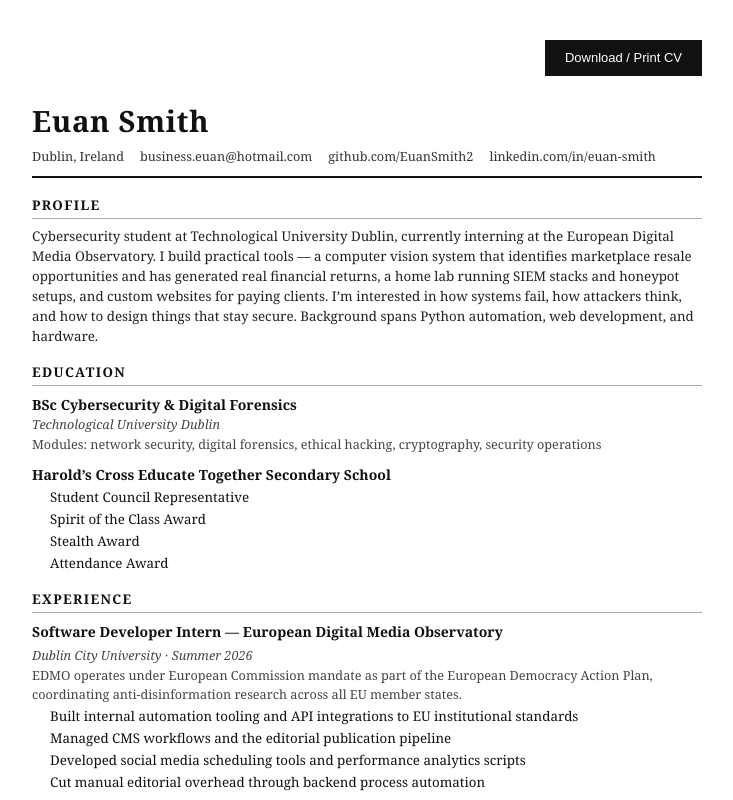
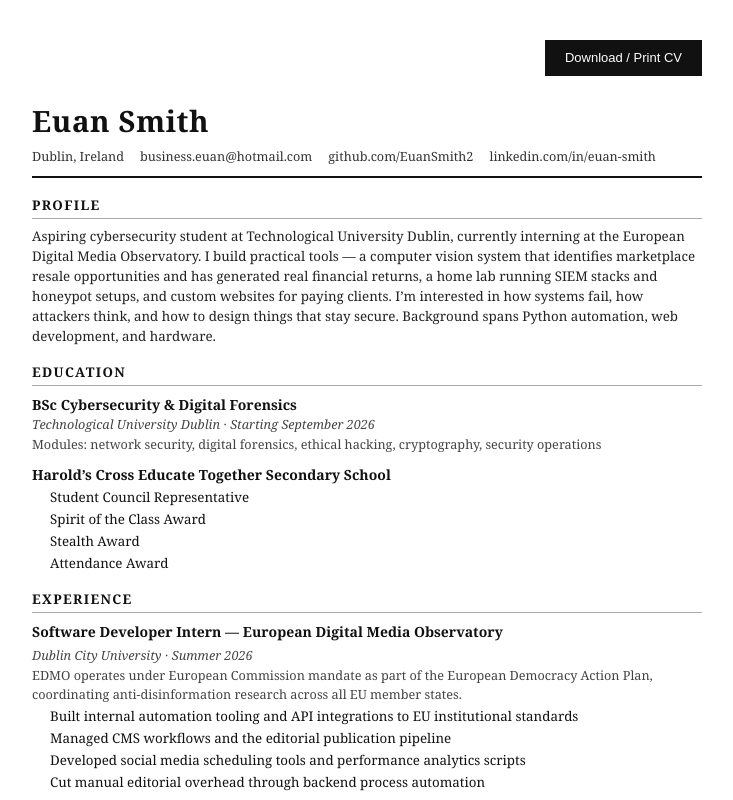
Before and after one commit to EuanSmith2/Personal-Website-v2, a Next.js app: page /cv in a window 1280 px wide. Shown: the top 800 px of the page, without its empty margins (273-1006 px from the left). Built offline with nearby package versions, Linux system fonts and the light colour scheme.

Commit message:
Fix remaining non-aspiring student claims in About and CV
The earlier config.ts edit didn't touch the actual rendered copy: About.tsx
hardcodes its own narrative string, and the CV page has its own separate
profile/education text.

```diff
--- a/src/app/cv/page.tsx
+++ b/src/app/cv/page.tsx
@@ -191,7 +191,7 @@
         <div className="cv-section">
           <div className="cv-section-title">Profile</div>
           <p className="cv-para">
-            Cybersecurity student at Technological University Dublin, currently interning at the European Digital Media
+            Aspiring cybersecurity student at Technological University Dublin, currently interning at the European Digital Media
             Observatory. I build practical tools — a computer vision system that identifies marketplace resale
             opportunities and has generated real financial returns, a home lab running SIEM stacks and honeypot setups,
             and custom websites for paying clients. I&rsquo;m interested in how systems fail, how attackers think, and how to
@@ -205,7 +205,7 @@
 
           <div className="cv-entry">
             <div className="cv-entry-title">BSc Cybersecurity &amp; Digital Forensics</div>
-            <div className="cv-entry-sub">Technological University Dublin</div>
+            <div className="cv-entry-sub">Technological University Dublin · Starting September 2026</div>
             <div className="cv-entry-note">Modules: network security, digital forensics, ethical hacking, cryptography, security operations</div>
           </div>
 
--- a/src/components/sections/About.tsx
+++ b/src/components/sections/About.tsx
@@ -17,7 +17,7 @@
           <div className="grid lg:grid-cols-[3fr_2fr] gap-12 lg:gap-16 items-start">
             <div className="border-l-2 border-cyan-400/40 pl-6">
               <p className="text-zinc-300 leading-relaxed text-base lg:text-lg">
-                {"I'm a "}
+                {"I'm an aspiring "}
                 <strong className="text-zinc-100">cybersecurity student</strong>
                 {" at Technological University Dublin with a background spanning "}
                 <strong className="text-zinc-100">AI automation, hardware systems, and digital forensics</strong>
```
